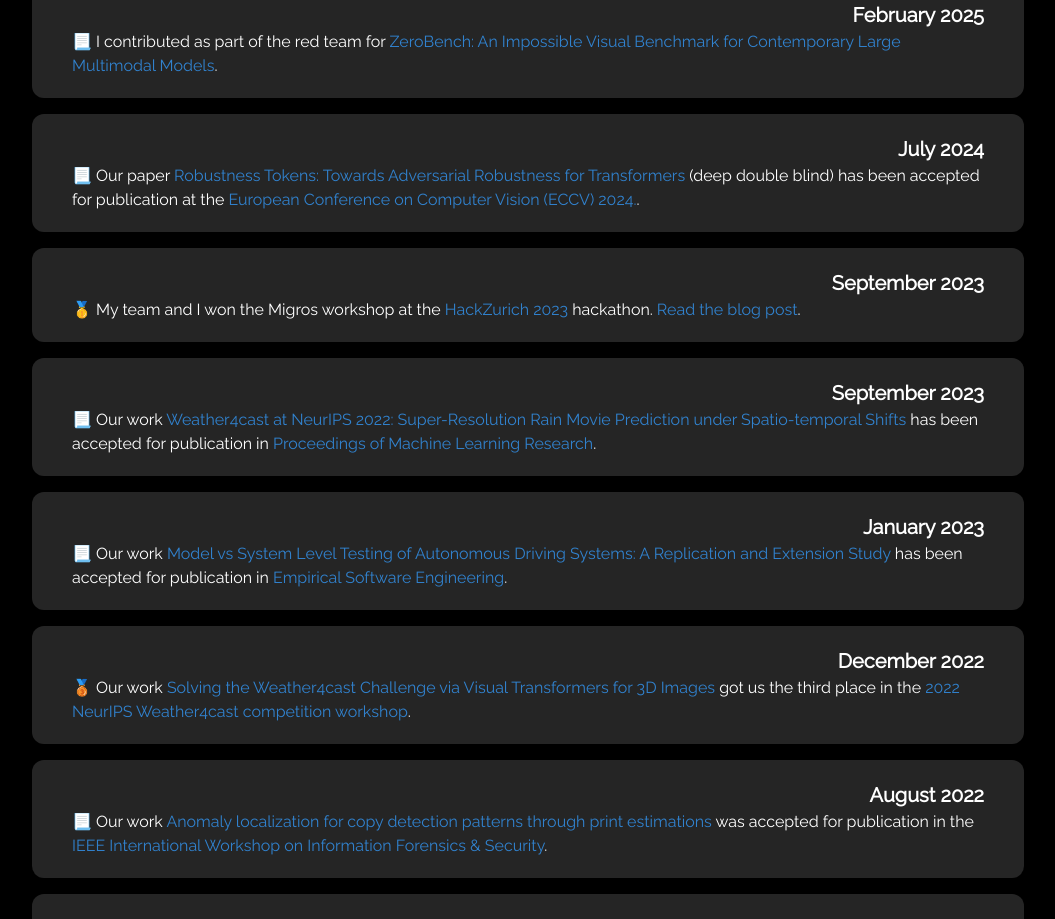
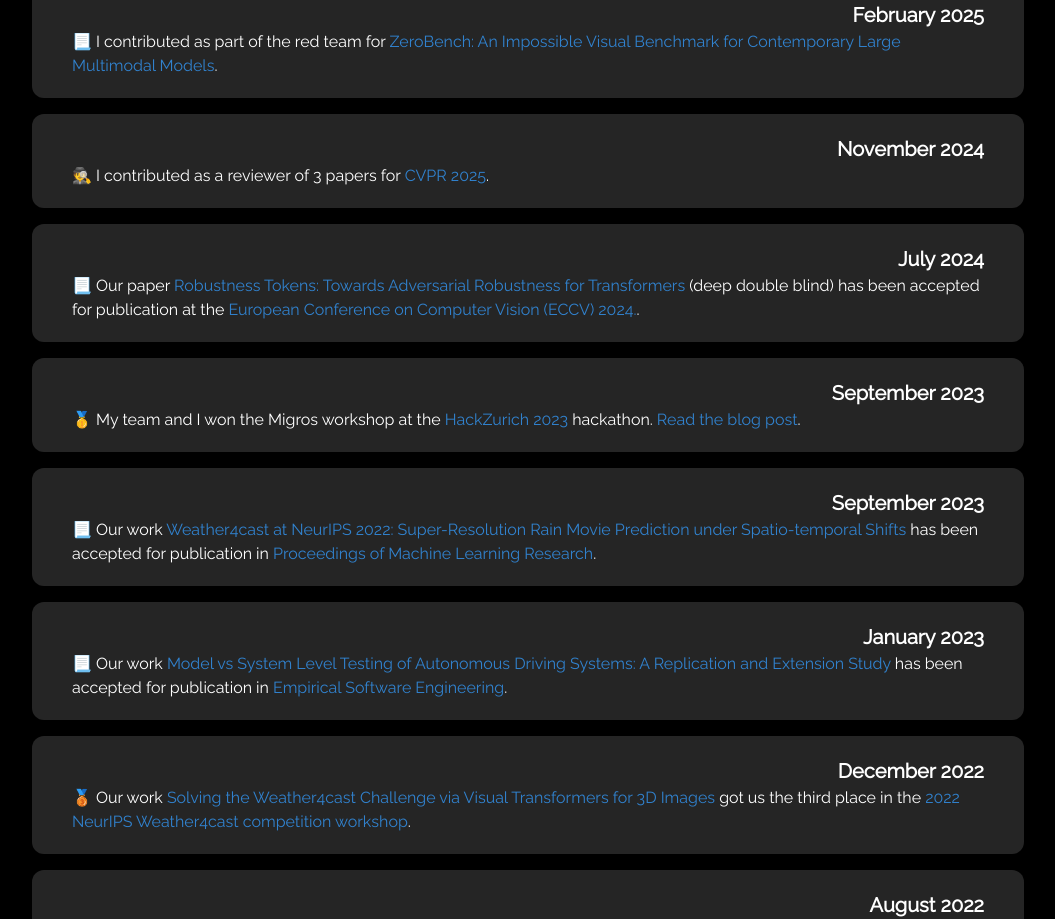
Before and after one commit to BrianPulfer/website, a Next.js app: page / in a window 1280 px wide. Shown: the part 1160-2079 px from the top of the page, without its empty margins (112-1167 px from the left). Built offline with nearby package versions, Linux system fonts and the light colour scheme.

Commit message:
Added contribution as reviewer for CVPR.

```diff
--- a/src/pages/index.tsx
+++ b/src/pages/index.tsx
@@ -38,6 +38,9 @@ export default function Home (): JSX.Element {
         </News>
         <News title={'February 2025'}>
           📃 I contributed as part of the red team for <Link textColor={'blue.500'} href={'https://arxiv.org/abs/2502.09696'}>ZeroBench: An Impossible Visual Benchmark for Contemporary Large Multimodal Models</Link>.
+        </News>
+        <News title={'November 2024'}>
+          🕵️ I contributed as a reviewer of 3 papers for <Link textColor={'blue.500'} href={'https://cvpr.thecvf.com/Conferences/2025'}>CVPR 2025</Link>.
         </News>
         <News title={'July 2024'}>
           📃 Our paper <Link textColor={'blue.500'} href={'https://link.springer.com/chapter/10.1007/978-3-031-73202-7_7'}>Robustness Tokens: Towards Adversarial Robustness for Transformers</Link> (deep double blind) has been accepted for publication at the <Link textColor={'blue.500'} href={'https://eccv2024.ecva.net/'}>European Conference on Computer Vision (ECCV) 2024.</Link>.
```
